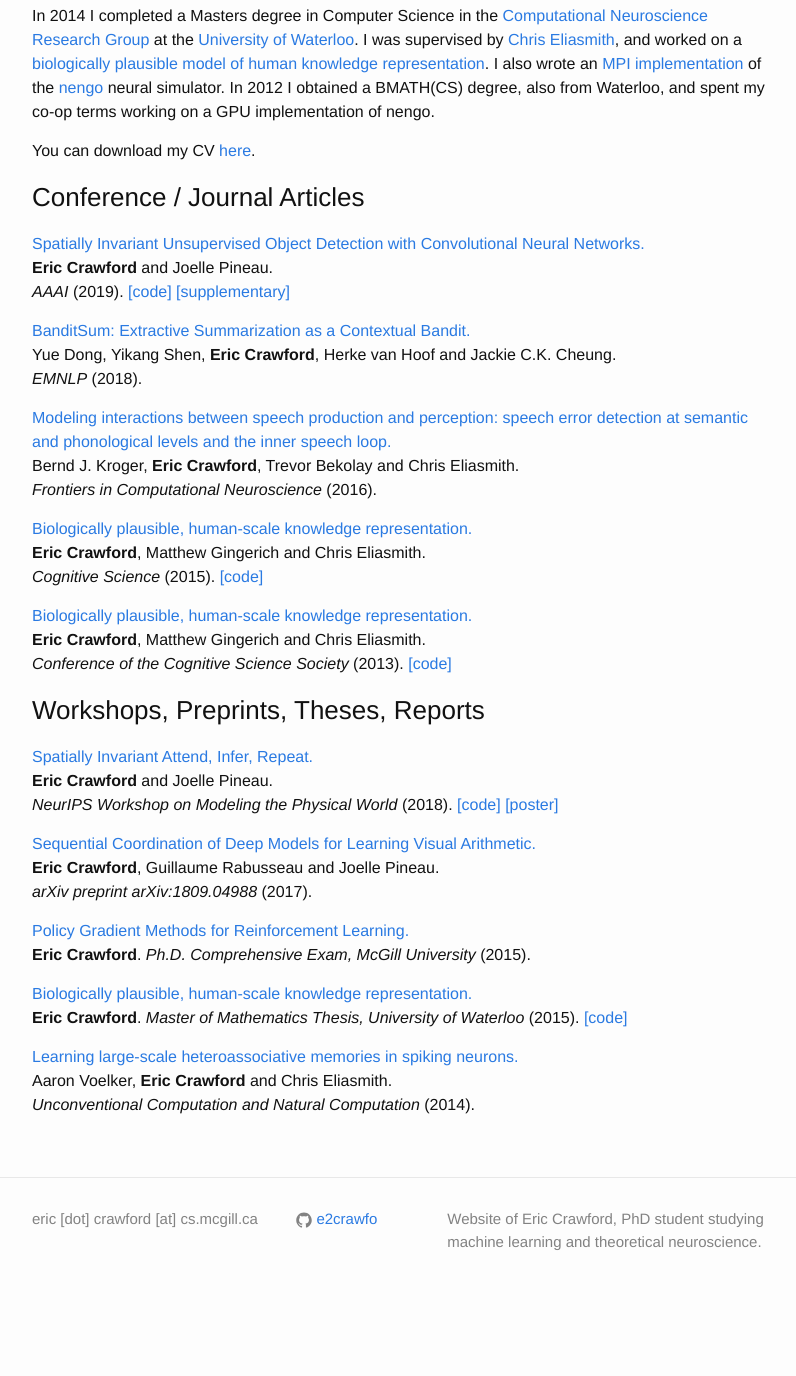
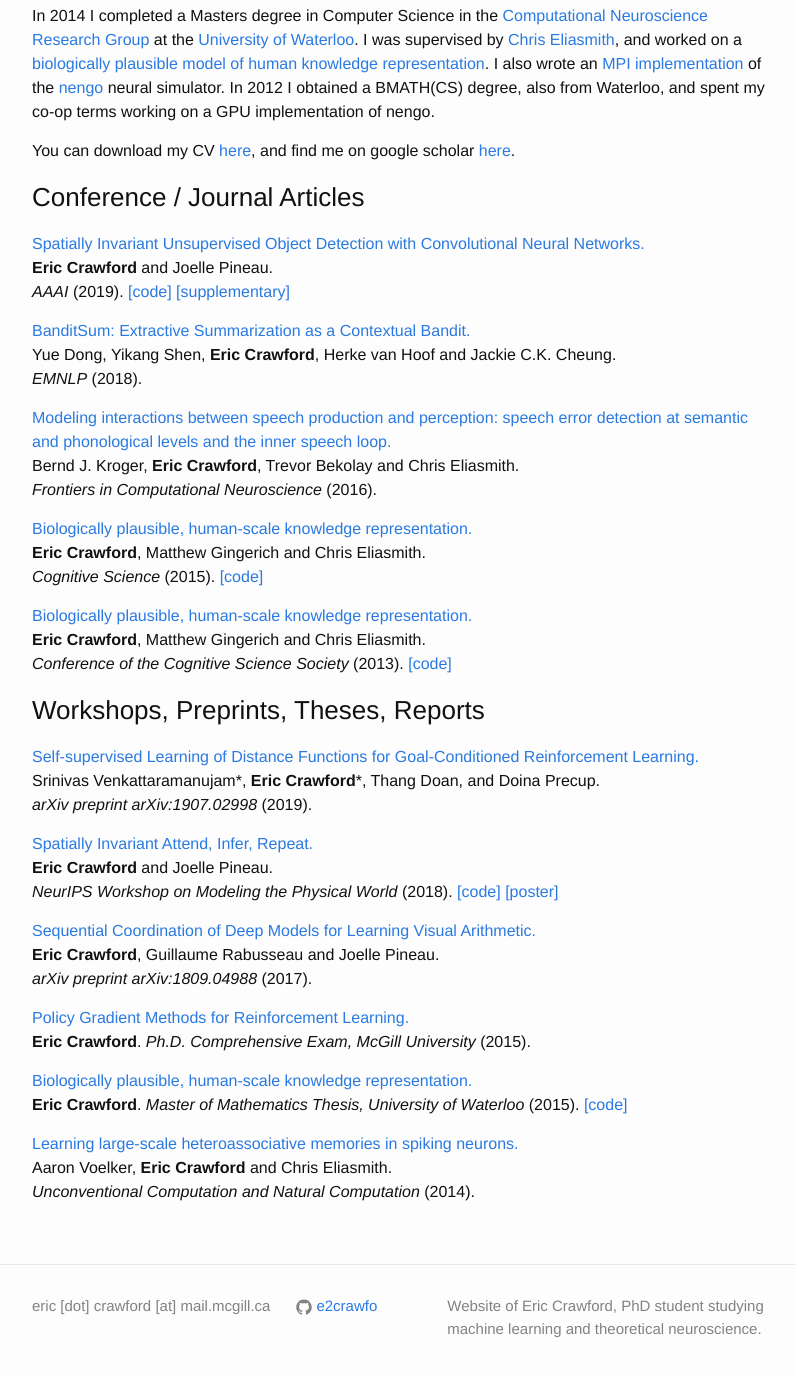
Before and after one commit to e2crawfo/e2crawfo.github.io, a Jekyll site: the page built from index.md, in a window 1280 px wide and 1400 px high, scrolled down 268 px. Shown: the top 1376 px of the window, without its empty margins (238-1034 px from the left). Built offline with Jekyll 4.4.1, drawn with Linux system fonts in a browser that asks for light colours; before the commit the page ends 1581 px from its top, so only the background shows below that.

Commit message:
Added srinivas paper, fixed email, added google scholar.

```diff
--- a/_config.yml
+++ b/_config.yml
@@ -7,7 +7,7 @@
 
 # Site settings
 title: Eric Crawford
-email: eric [dot] crawford [at] cs.mcgill.ca
+email: eric [dot] crawford [at] mail.mcgill.ca
 description: > # this means to ignore newlines until "baseurl:"
   Website of Eric Crawford, PhD student studying machine learning and theoretical neuroscience.
 baseurl: "" # the subpath of your site, e.g. /blog
--- a/index.md
+++ b/index.md
@@ -8,7 +8,7 @@
 
 In 2014 I completed a Masters degree in Computer Science in the [Computational Neuroscience Research Group](http://compneuro.uwaterloo.ca/) at the [University of Waterloo](https://uwaterloo.ca/). I was supervised by [Chris Eliasmith](http://arts.uwaterloo.ca/~celiasmi/), and worked on a [biologically plausible model of human knowledge representation](https://github.com/e2crawfo/hrr-scaling). I also wrote an [MPI implementation](https://github.com/e2crawfo/nengo_mpi) of the [nengo](https://github.com/nengo/nengo) neural simulator. In 2012 I obtained a BMATH(CS) degree, also from Waterloo, and spent my co-op terms working on a GPU implementation of nengo.
 
-You can download my CV [here]({{ site.url }}/pdfs/cv.pdf).
+You can download my CV [here]({{ site.url }}/pdfs/cv.pdf), and find me on google scholar [here](https://scholar.google.ca/citations?user=CcifQGgAAAAJ&hl=en).
 
 ### Conference / Journal Articles
 [Spatially Invariant Unsupervised Object Detection with Convolutional Neural Networks.]({{ site.url }}/pdfs/spair_aaai_2019.pdf)
@@ -32,6 +32,10 @@
 *Conference of the Cognitive Science Society* (2013). [[code]](https://github.com/e2crawfo/hrr-scaling)
 
 ### Workshops, Preprints, Theses, Reports
+[Self-supervised Learning of Distance Functions for Goal-Conditioned Reinforcement Learning.](https://arxiv.org/abs/1907.02998)
+Srinivas Venkattaramanujam\*, **Eric Crawford**\*, Thang Doan, and Doina Precup.
+*arXiv preprint arXiv:1907.02998* (2019).
+
 [Spatially Invariant Attend, Infer, Repeat.]({{ site.url }}/pdfs/spair_nips_workshop.pdf)
 **Eric Crawford** and Joelle Pineau.
 *NeurIPS Workshop on Modeling the Physical World* (2018). [[code]](https://github.com/e2crawfo/auto_yolo) [[poster]]({{ site.url }}/pdfs/spair_nips_workshop_poster.pdf)
```
